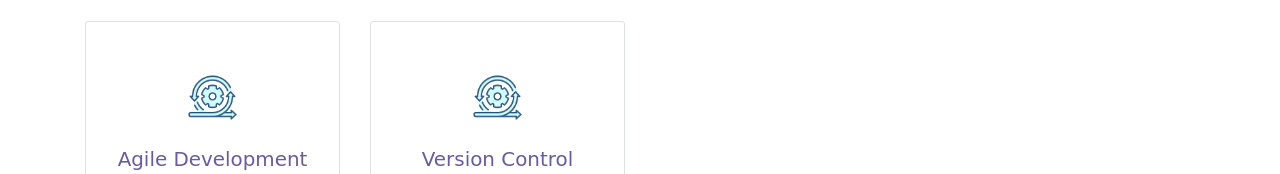
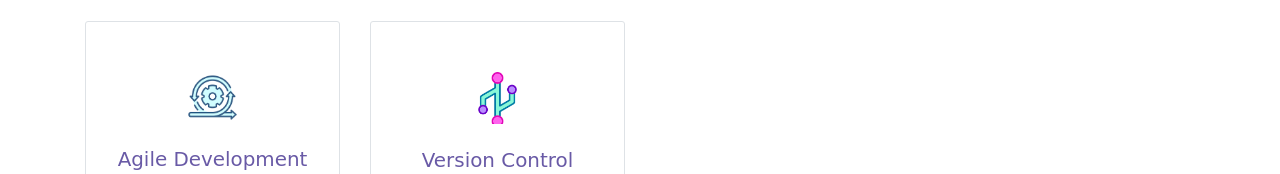
Before and after one commit to johnmalek/my_portfolio_site, a website: page index.html in a window 1280 px wide. Shown: the part 1622-1796 px from the top of the page. Drawn offline with nearby package versions, Linux system fonts and the light colour scheme; a web font is replaced by a local one.

Commit message:
Add a favicon

```diff
--- a/index.html
+++ b/index.html
@@ -146,7 +146,7 @@
                 <div class="col-md-6 col-lg-3">
                     <div class="service-card">
                         <div class="body">
-                            <img src="assets/imgs/agile.png" alt="GIt" class="icon">
+                            <img src="assets/imgs/version-control.png" alt="GIt" class="icon">
                             <h6 class="title">Version Control</h6>
                             <p class="subtitle">Proficeint in Git for Code Versioning and Collaboration.</p>
                         </div>
```
